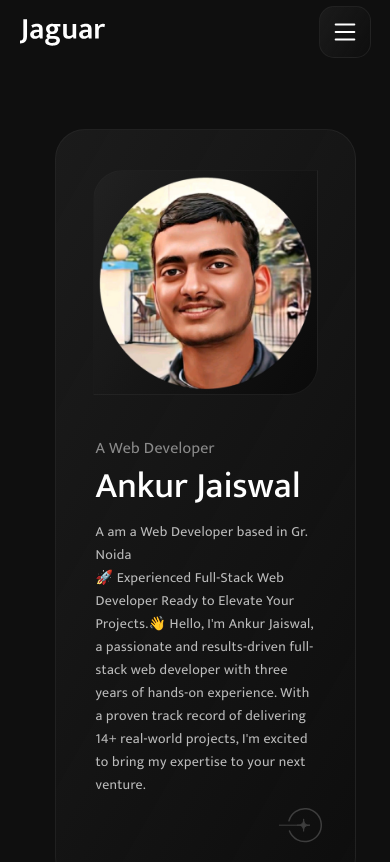
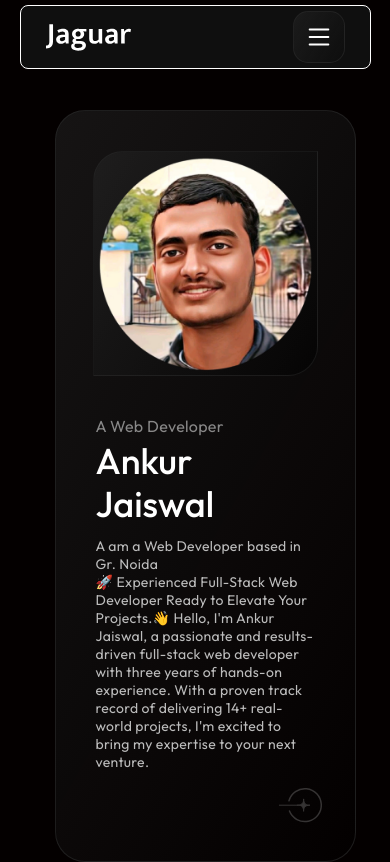
Before and after one commit to ankurjaiswalofficial/my_personal_portfolio, a plain HTML site: page index.html in a window 390 px wide. Shown: the top 862 px of the page. Drawn offline with Linux system fonts and the light colour scheme.

Commit message:
color fixes

```diff
--- a/static/css/style.scss
+++ b/static/css/style.scss
@@ -1,3 +1,5 @@
+@import url('https://fonts.googleapis.com/css2?family=Lalezar&family=Montserrat&family=Outfit:wght@100;200;300;400;500;600;700;800;900&family=Roboto+Slab&family=Ubuntu&family=Varela+Round&display=swap');
+
 :root {
     --default-color: #5b78f6;
     --default-fg-color: #bcbcbc;
@@ -9,7 +11,7 @@
     box-sizing: border-box;
     font-size: 18px;
     font-weight: 400;
-    font-family: "Mukta", sans-serif;
+    font-family: "Outfit", sans-serif;
     transition: 0.4s ease-in-out;
 }
 html {
@@ -19,7 +21,7 @@ html {
 }
 body {
     width: 100%;
-    background-color: #0f0f0f;
+    background-color: #040000;
     display: flex;
     flex-direction: column;
     justify-content: center;
@@ -38,8 +40,14 @@ body {
         list-style: none;
     }
     header {
-        position: relative;
+        position: fixed;
         height: 64px;
+        top: 5px;
+        width: 100%;
+        background-color: #0f0f0f;
+        border-radius: 8px;
+        z-index: 200;
+        border: 1px solid #fff;
         display: flex;
         justify-content: space-between;
         align-items: center;
@@ -138,7 +146,7 @@ body {
         flex-wrap: wrap;
         justify-content: space-evenly;
         align-items: center;
-        margin-top: 40px;
+        margin-top: 100px;
         .main_header {
             width: 100% !important;
             display: flex;
@@ -437,7 +445,10 @@ body {
             font-size: 48px;
             span {
                 font-size: inherit;
-                color: #5b78f6;
+                background-color: #00f;
+                border-radius: 8px;
+                padding-inline: 10px;
+                color: #fff;
             }
         }
     }
@@ -484,11 +495,7 @@ body {
         width: 100%;
     }
 }
-@media (max-width: 770px) {
-    header {
-        padding-inline: 0px !important;
-    }
-}
+
 @media (max-width: 680px) {
     html,
     body,
```
Also changed, not shown: static/css/style.css, 1 other file.
